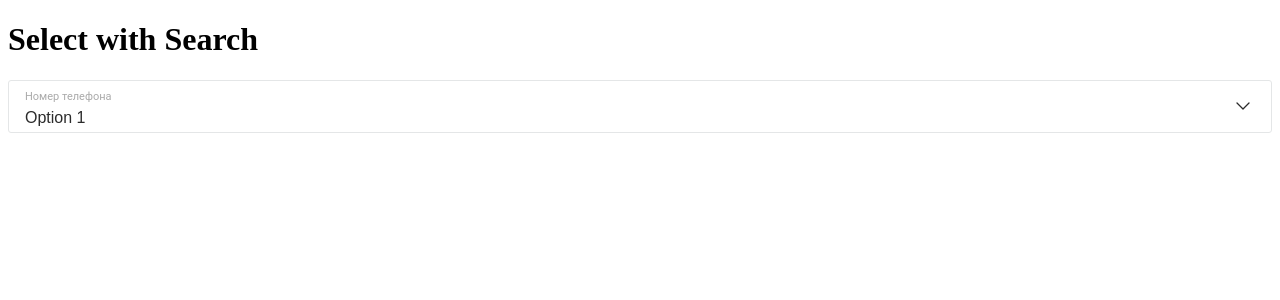
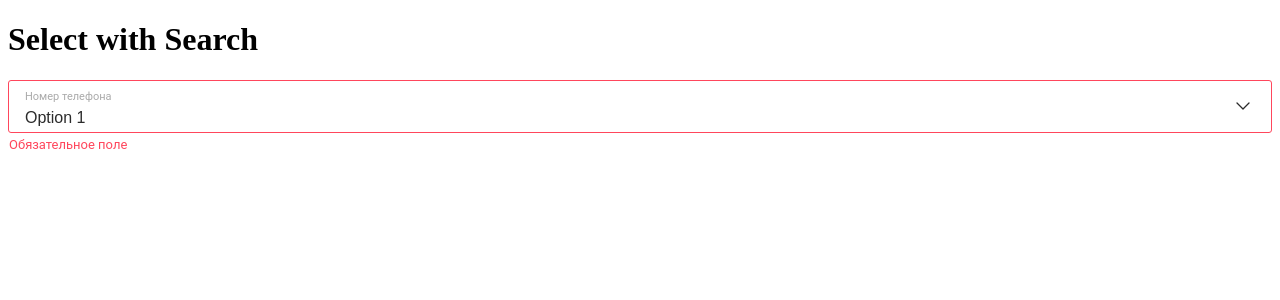
Before and after one commit to Vidnov/component-select-by-pecom, a Vue app: page / in a window 1280 px wide. Shown: the top 300 px of the page. Built offline with nearby package versions, Linux system fonts and the light colour scheme.

Commit message:
main - code refactoring, added docker file

```diff
--- a/src/App.vue
+++ b/src/App.vue
@@ -1,7 +1,7 @@
 <template>
   <main>
     <h1>Select with Search</h1>
-    <SelectWithSearch :options="options" v-model="selectedOption" />
+    <SelectWithSearch :options="options" v-model="selectedOption" error="Обязательное поле"/>
   </main>
 </template>
 
--- a/src/components/vSelect.vue
+++ b/src/components/vSelect.vue
@@ -2,9 +2,12 @@
   <div
     id="select-with-search"
     class="select-with-search"
-    :class="{ focused: showDropdown }"
+    :class="{
+      focused: showDropdown,
+      error: error,
+    }"
   >
-    <label for="input_select" class="select-control" >
+    <label for="input_select" class="select-control">
       <span class="title">Номер телефона</span>
       <input
         id="input_select"
@@ -14,11 +17,9 @@
         class="input"
         type="text"
       />
-      <vArrow
-        class="arrow"
-        :class="{ active: showDropdown }"
-      />
+      <vArrow class="arrow" :class="{ active: showDropdown }" />
     </label>
+    <span class="error-text">{{ error }}</span>
     <transition name="dropdown-fade">
       <div class="dropdown" v-show="showDropdown">
         <div class="dropdown-wrapper" v-if="filteredOptions.length">
@@ -51,6 +52,10 @@ export default {
     },
     modelValue: {
       type: Object,
+    },
+    error: {
+      type: String,
+      default: null,
     },
   },
   components: {
@@ -88,7 +93,7 @@ export default {
   },
   methods: {
     handleShowDropdown() {
-        this.show = !this.show;
+      this.show = !this.show;
     },
     handleClick(event) {
       const element = document.getElementById('select-with-search');
@@ -104,9 +109,8 @@ export default {
     },
     filterOptions() {
       this.show = true;
-      this.filteredOptions = this.options.filter(
-        (option) =>
-          option.name.toLowerCase().includes(this.searchTerm.toLowerCase())
+      this.filteredOptions = this.options.filter((option) =>
+        option.name.toLowerCase().includes(this.searchTerm.toLowerCase())
       );
     },
   },
@@ -124,6 +128,15 @@ export default {
   border-radius: 3px;
   &:hover {
     border: 1px solid #848fc9;
+  }
+  .error-text {
+    position: absolute;
+    font-size: 13px;
+    font-weight: 400;
+    line-height: 18px;
+    text-align: left;
+    color: #ff465c;
+    bottom: -22px;
   }
   .select-control {
     display: flex;
@@ -217,7 +230,12 @@ export default {
     border: 1px solid #48538b;
   }
 }
-
+.error {
+  border: 1px solid #ff465c;
+  &:hover {
+    border: 1px solid #ff465c;
+  }
+}
 .dropdown-fade-enter-active,
 .dropdown-fade-leave-active {
   transition: opacity 0.2s ease-in;
--- a/vite.config.js
+++ b/vite.config.js
@@ -3,7 +3,6 @@ import { fileURLToPath, URL } from 'node:url';
 import { defineConfig } from 'vite';
 import vue from '@vitejs/plugin-vue';
 import vueDevTools from 'vite-plugin-vue-devtools';
-
 // https://vite.dev/config/
 export default defineConfig({
   plugins: [vue(), vueDevTools()],
@@ -12,4 +11,11 @@ export default defineConfig({
       '@': fileURLToPath(new URL('./src', import.meta.url)),
     },
   },
+  test: {
+    globals: true, // Для использования глобальных функций как `describe`, `it`
+    environment: 'jsdom', // Виртуальная среда для работы с DOM
+    transformMode: {
+      web: [/\.vue$/], // Чтобы поддерживать Vue компоненты
+    },
+  },
 });
```
Also changed, not shown: package.json (+6 -2 lines), 2 other files (tests, documents, lock files or other folders).
